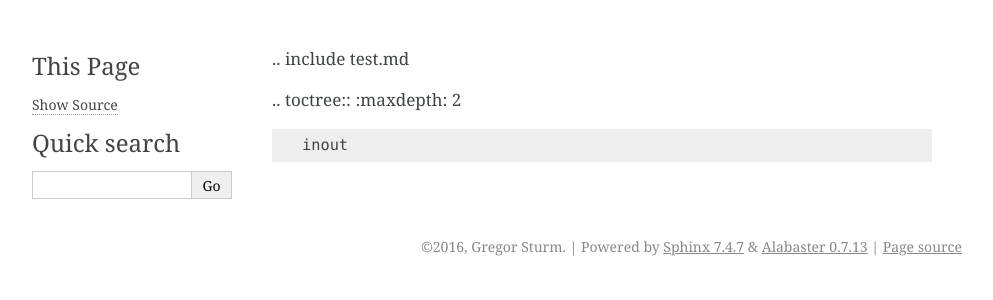
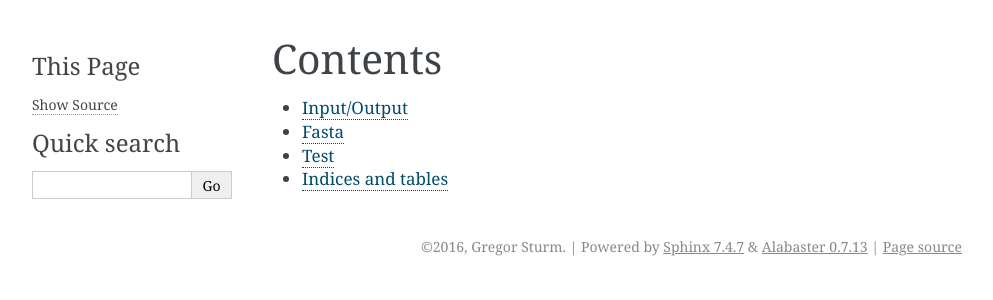
Before and after one commit to grst/microbio, a Sphinx documentation site: the page built from docs/index.rst, in a window 1280 px wide. Shown: the top 300 px of the page, without its empty margins (148-1141 px from the left). Built offline with Sphinx 7.4.7, drawn with Linux system fonts in a browser that asks for light colours.

Commit message:
test include

```diff
--- /dev/null
+++ b/docs/footer.rst
@@ -0,0 +1,6 @@
+Indices and tables
+==================
+
+* :ref:`genindex`
+* :ref:`modindex`
+* :ref:`search`
--- a/docs/index.md
+++ b/docs/index.rst
@@ -1,6 +1,10 @@
 .. include test.md
 
+Contents
+========
 .. toctree::
     :maxdepth: 2
 
     inout
+
+.. include footer.rst
```
